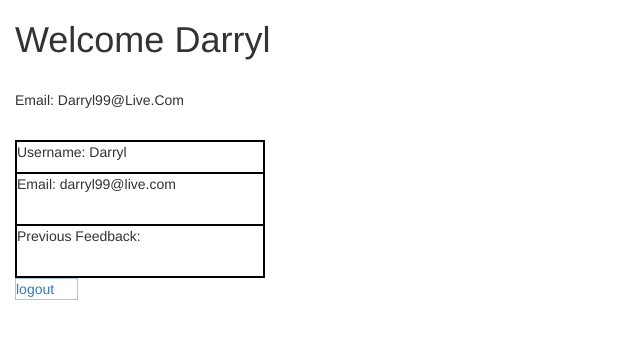
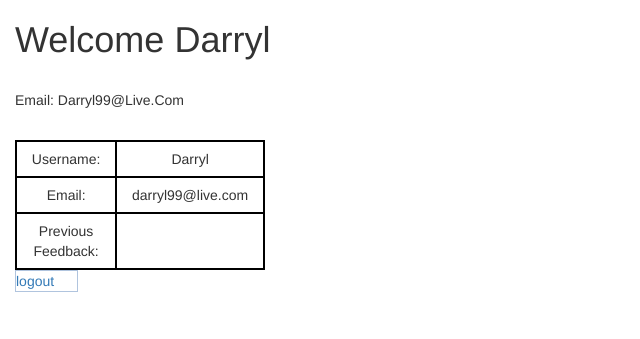
Before and after one commit to SugoiGoldFIsh/CSADminiProject, a PHP site: page /Profile.php in a window 1280 px wide. Shown: the part 52-391 px from the top of the page, without its empty margins (0-640 px from the left). Run offline with PHP 8.4, Linux system fonts and the light colour scheme; a user stored in the database is signed in.

Commit message:
add profile table column

```diff
--- a/Profile.php
+++ b/Profile.php
@@ -157,9 +157,9 @@
 <p style="text-align:left; text-transform: capitalize; border:">Email: <?php echo $_SESSION['email']?></p></br>
 
 <table class="profile">
-    <tr><td><p style="text-align:left; text-transform: capitalize;">Username: <?php echo $_SESSION['username']?></td></tr>
-    <tr><td><p style="text-align:left; ">Email: <?php echo $_SESSION['email']?></p></br></td></tr>
-    <tr><td><p style="text-align:left; ">Previous Feedback: <?php echo $_SESSION['feedback']?></p></br></td></tr>
+    <tr><td><span style="text-align:left; text-transform: capitalize;">Username:</span></td><td><?php echo $_SESSION['username']?></td></tr>
+    <tr><td><span style="text-align:left; ">Email:</span></td><td><?php echo $_SESSION['email']?></td></tr>
+    <tr><td><span style="text-align:left; ">Previous Feedback:</span></td><td><?php echo $_SESSION['feedback']?></br></td></tr>
 </table>
    <p style="color: red; text-align: left; background: transparent; border: 1px solid #B0C4DE; width: 5%;" ><a href="index.php?logout='1'">logout</a> </p>
 </div>
--- a/style.css
+++ b/style.css
@@ -78,3 +78,6 @@ table.profile, table.profile td{
     text-align: center;
 
 }
+table.profile td {
+  padding: 0.5em;
+}
```
